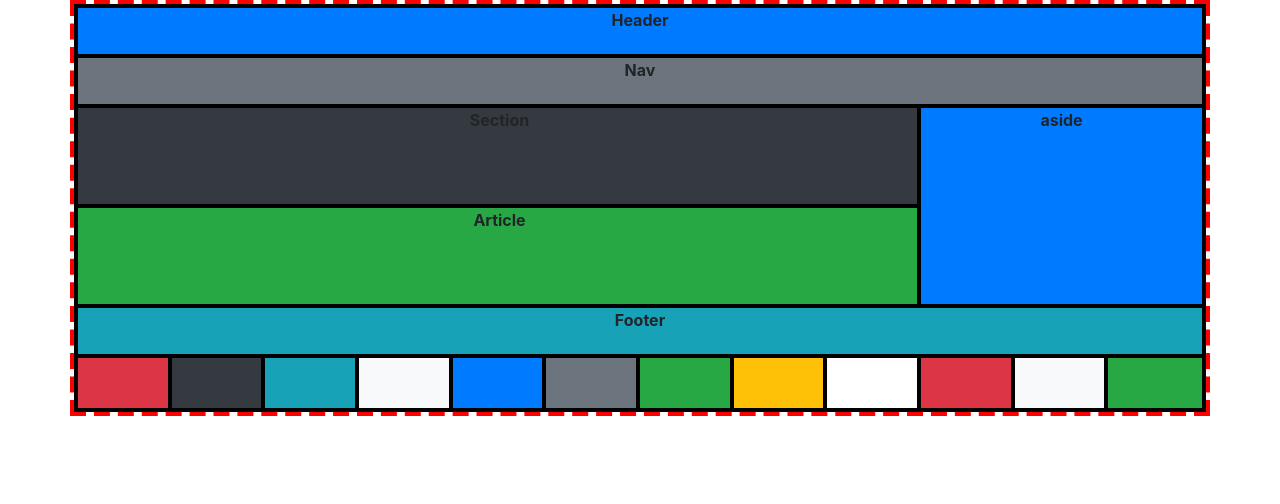
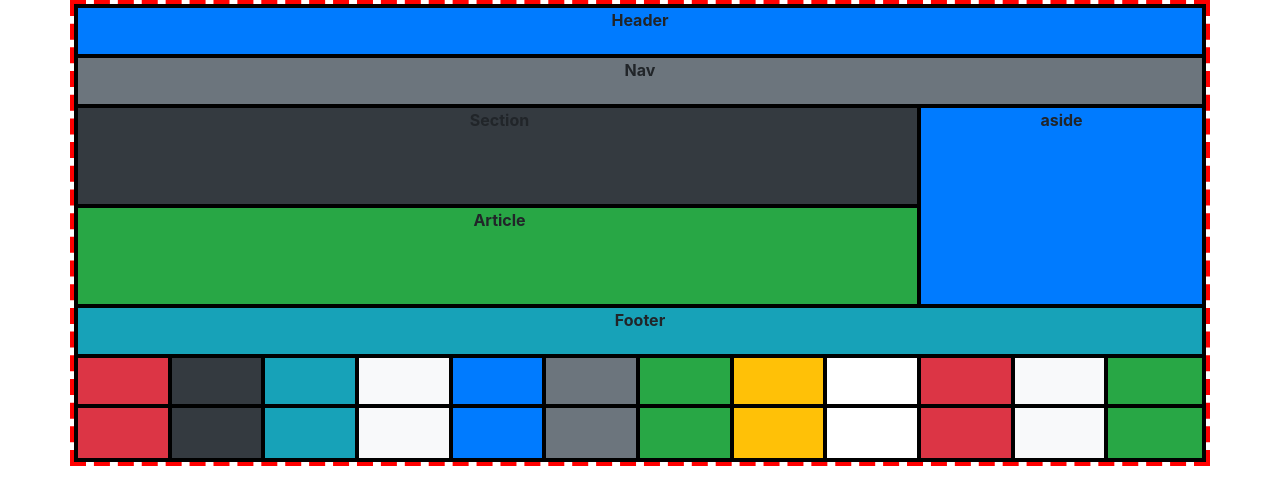
Before and after one commit to nwebb123/BSGridFollow-up, a plain HTML site: page index.html in a window 1280 px wide. Drawn offline with Linux system fonts and the light colour scheme.

Commit message:
Update index.html

```diff
--- a/index.html
+++ b/index.html
@@ -57,93 +57,21 @@
             <div class="col-1 bg-light"></div>
             <div class="col-1 bg-success"></div>
         </div>
-
-    </div>
-
-
-
-
-
-
-
-
-
-
-
-
-
-
-
-
-
-
-
-
-
-
-
-
-
-
-
-
-
-    <!--<div class="container-fluid p-0">
-        <div class="row text-center">
-            <div class="col-12 border">
-                Header
-            </div>
+        <div class="row">
+            <div class="col-1 bg-danger"></div>
+            <div class="col-1 bg-dark"></div>
+            <div class="col-1 bg-info"></div>
+            <div class="col-1 bg-light"></div>
+            <div class="col-1 bg-primary"></div>
+            <div class="col-1 bg-secondary"></div>
+            <div class="col-1 bg-success"></div>
+            <div class="col-1 bg-warning"></div>
+            <div class="col-1 bg-white"></div>
+            <div class="col-1 bg-danger"></div>
+            <div class="col-1 bg-light"></div>
+            <div class="col-1 bg-success"></div>
         </div>
     </div>
-
-    <div class="container-fluid">
-        <div class="row text-center">
-            <div class="col-12 border">
-                Nav
-            </div>
-        </div>
-    </div>
-
-    <div class="container-fluid"
-        <div class="row text-center">
-            <div class="col-10 border">
-                Section
-            </div>
-
-        </div>
-    </div>
-
-
-    <div class="container-fluid"
-        <div class="row"
-            <div class="col-2 border">
-                    Aside
-            </div>
-        </div>
-    </div>
-
-        <div class="container-fluid"
-            <div class="row text-center">
-                <div class="col-10 border">
-                    Article
-                </div>
-
-
-            </div>
-
-        </div>
-    </div>
-
-
-    <div class="container-fluid">
-        <div class="row text-center">
-            <div class="col-12 border">
-               Footer
-            </div>
-        </div>
-    </div>-->
-
-
 
     <!--BS JS link-->
     <script src="bootstrap.min.js"></script>
```
